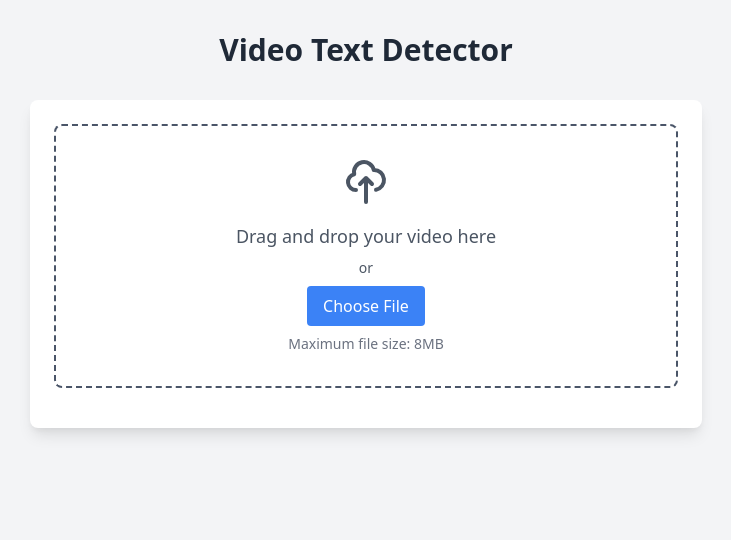
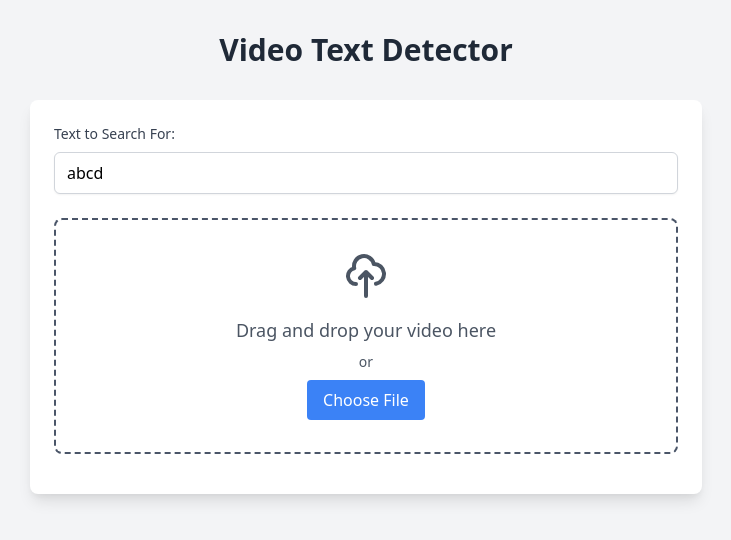
Before and after one commit to ITZ-ME-AI/ocr, a Flask app: page / in a window 1280 px wide. Shown: the top 540 px of the page, without its empty margins (274-1005 px from the left). Run offline with Flask 3, Linux system fonts and the light colour scheme.

Commit message:
Add files via upload

```diff
--- a/app.py
+++ b/app.py
@@ -1,127 +1,95 @@
-import os
-import gc
-from flask import Flask, request, render_template, jsonify
+from flask import Flask, request, jsonify, render_template
 import cv2
 import numpy as np
 import pytesseract
+import os
 from werkzeug.utils import secure_filename
-from multiprocessing import Pool, cpu_count
-import math
 
 app = Flask(__name__)
-app.config['UPLOAD_FOLDER'] = 'uploads'
-app.config['MAX_CONTENT_LENGTH'] = 8 * 1024 * 1024  # Reduced to 8MB max file size
 
-# Ensure upload directory exists
-os.makedirs(app.config['UPLOAD_FOLDER'], exist_ok=True)
+# Configure upload folder
+UPLOAD_FOLDER = 'uploads'
+if not os.path.exists(UPLOAD_FOLDER):
+    os.makedirs(UPLOAD_FOLDER)
+app.config['UPLOAD_FOLDER'] = UPLOAD_FOLDER
 
+# Configure allowed extensions
 ALLOWED_EXTENSIONS = {'mp4', 'avi', 'mov'}
 
 def allowed_file(filename):
     return '.' in filename and filename.rsplit('.', 1)[1].lower() in ALLOWED_EXTENSIONS
 
-def process_frame(frame_data):
-    try:
-        frame, frame_number = frame_data
-        # Resize frame to reduce memory usage
-        frame = cv2.resize(frame, (640, 360))  # Resize to 360p
+def process_video(video_path, keyword):
+    cap = cv2.VideoCapture(video_path)
+    if not cap.isOpened():
+        return False, "Error opening video file"
+
+    # Process every 100th frame to improve performance
+    frame_count = 0
+    while cap.isOpened():
+        ret, frame = cap.read()
+        if not ret:
+            break
+
+        frame_count += 1
+        if frame_count % 100 != 0:
+            continue
 
         # Convert frame to grayscale
         gray = cv2.cvtColor(frame, cv2.COLOR_BGR2GRAY)
 
-        # Apply thresholding to preprocess the image
-        threshold = cv2.threshold(gray, 0, 255, cv2.THRESH_BINARY + cv2.THRESH_OTSU)[1]
+        # Apply thresholding to get better text detection
+        _, thresh = cv2.threshold(gray, 0, 255, cv2.THRESH_BINARY + cv2.THRESH_OTSU)
 
-        # Perform text detection
-        text = pytesseract.image_to_string(threshold)
+        # Perform OCR
+        text = pytesseract.image_to_string(thresh)
 
-        # Clear memory
-        del frame, gray, threshold
-        gc.collect()
+        # Check if keyword is in the text
+        if keyword.lower() in text.lower():
+            cap.release()
+            return True, None
 
-        return 'abcd' in text.lower()
-    except Exception as e:
-        print(f"Error processing frame {frame_number}: {str(e)}")
-        return False
-
-def process_video(video_path):
-    try:
-        cap = cv2.VideoCapture(video_path)
-        total_frames = int(cap.get(cv2.CAP_PROP_FRAME_COUNT))
-        fps = cap.get(cv2.CAP_PROP_FPS)
-
-        # Process fewer frames (1 frame per 2 seconds)
-        frames_to_process = min(total_frames, int(fps * 30))  # Process at most 30 seconds worth of frames
-        frame_interval = max(1, total_frames // frames_to_process)
-
-        frames = []
-        frame_count = 0
-
-        while cap.isOpened():
-            ret, frame = cap.read()
-            if not ret:
-                break
-
-            if frame_count % frame_interval == 0:
-                frames.append((frame, frame_count))
-
-            frame_count += 1
-            if len(frames) >= frames_to_process:
-                break
-
-        cap.release()
-
-        # Process frames in smaller batches
-        batch_size = 5
-        results = []
-
-        for i in range(0, len(frames), batch_size):
-            batch = frames[i:i + batch_size]
-            with Pool(processes=1) as pool:  # Use only 1 process to reduce memory usage
-                batch_results = pool.map(process_frame, batch)
-                results.extend(batch_results)
-
-            # Clear memory after each batch
-            del batch
-            gc.collect()
-
-        # Clear all frames
-        del frames
-        gc.collect()
-
-        return any(results)
-    except Exception as e:
-        print(f"Error processing video: {str(e)}")
-        return False
+    cap.release()
+    return False, None
 
 @app.route('/')
 def index():
     return render_template('index.html')
 
-@app.route('/upload', methods=['POST'])
-def upload_file():
-    if 'video' not in request.files:
-        return jsonify({'error': 'No video file provided'}), 400
+@app.route('/check-text', methods=['POST'])
+def check_text():
+    if 'file' not in request.files:
+        return jsonify({'error': 'No file part'}), 400
 
-    file = request.files['video']
+    file = request.files['file']
     if file.filename == '':
         return jsonify({'error': 'No selected file'}), 400
 
-    if file and allowed_file(file.filename):
+    if not allowed_file(file.filename):
+        return jsonify({'error': 'Invalid file type. Please upload MP4, AVI, or MOV files.'}), 400
+
+    # Get keyword from form data
+    keyword = request.form.get('keyword', '').strip()
+    if not keyword:
+        return jsonify({'error': 'No keyword provided'}), 400
+
+    try:
         filename = secure_filename(file.filename)
         filepath = os.path.join(app.config['UPLOAD_FOLDER'], filename)
         file.save(filepath)
 
-        try:
-            result = process_video(filepath)
-            os.remove(filepath)  # Clean up the uploaded file
-            return jsonify({'found': result})
-        except Exception as e:
-            if os.path.exists(filepath):
-                os.remove(filepath)
-            return jsonify({'error': str(e)}), 500
+        contains_text, error = process_video(filepath, keyword)
 
-    return jsonify({'error': 'Invalid file type'}), 400
+        # Clean up the uploaded file
+        os.remove(filepath)
+
+        if error:
+            return jsonify({'error': error}), 400
+
+        return jsonify({'contains': contains_text})
+
+    except Exception as e:
+        return jsonify({'error': str(e)}), 500
 
 if __name__ == '__main__':
     app.run(debug=True)
--- a/templates/index.html
+++ b/templates/index.html
@@ -22,6 +22,15 @@
             <h1 class="text-3xl font-bold text-center text-gray-800 mb-8">Video Text Detector</h1>
 
             <div class="bg-white rounded-lg shadow-lg p-6">
+                <!-- Keyword Input -->
+                <div class="mb-6">
+                    <label for="keyword" class="block text-sm font-medium text-gray-700 mb-2">Text to Search For:</label>
+                    <input type="text" id="keyword" name="keyword"
+                           class="w-full px-3 py-2 border border-gray-300 rounded-md shadow-sm focus:outline-none focus:ring-blue-500 focus:border-blue-500"
+                           placeholder="Enter text to search for (e.g., abcd)"
+                           value="abcd">
+                </div>
+
                 <div id="drop-zone" class="drop-zone rounded-lg p-8 text-center cursor-pointer mb-4">
                     <div class="text-gray-600">
                         <svg class="mx-auto h-12 w-12 mb-4" fill="none" stroke="currentColor" viewBox="0 0 24 24">
@@ -33,7 +42,6 @@
                         <button onclick="document.getElementById('file-input').click()" class="mt-2 px-4 py-2 bg-blue-500 text-white rounded hover:bg-blue-600 transition-colors">
                             Choose File
                         </button>
-                        <p class="text-sm text-gray-500 mt-2">Maximum file size: 8MB</p>
                     </div>
                 </div>
 
@@ -54,6 +62,7 @@
         const fileInput = document.getElementById('file-input');
         const progress = document.getElementById('progress');
         const result = document.getElementById('result');
+        const keywordInput = document.getElementById('keyword');
 
         // Prevent default drag behaviors
         ['dragenter', 'dragover', 'dragleave', 'drop'].forEach(eventName => {
@@ -101,19 +110,21 @@
         }
 
         function uploadFile(file) {
-            if (file.size > 8 * 1024 * 1024) {  // 8MB in bytes
+            const keyword = keywordInput.value.trim();
+            if (!keyword) {
                 result.classList.remove('hidden');
-                result.innerHTML = `<div class="bg-red-100 text-red-700 p-4 rounded">Error: File size exceeds 8MB limit</div>`;
+                result.innerHTML = `<div class="bg-red-100 text-red-700 p-4 rounded">Please enter text to search for</div>`;
                 return;
             }
 
             const formData = new FormData();
-            formData.append('video', file);
+            formData.append('file', file);
+            formData.append('keyword', keyword);
 
             progress.classList.remove('hidden');
             result.classList.add('hidden');
 
-            fetch('/upload', {
+            fetch('/check-text', {
                 method: 'POST',
                 body: formData
             })
@@ -125,10 +136,10 @@
                 if (data.error) {
                     result.innerHTML = `<div class="bg-red-100 text-red-700 p-4 rounded">${data.error}</div>`;
                 } else {
-                    const message = data.found
-                        ? 'Text "abcd" was found in the video!'
-                        : 'Text "abcd" was not found in the video.';
-                    const bgColor = data.found ? 'bg-green-100 text-green-700' : 'bg-yellow-100 text-yellow-700';
+                    const message = data.contains
+                        ? `Text "${keyword}" was found in the video!`
+                        : `Text "${keyword}" was not found in the video.`;
+                    const bgColor = data.contains ? 'bg-green-100 text-green-700' : 'bg-yellow-100 text-yellow-700';
                     result.innerHTML = `<div class="${bgColor} p-4 rounded">${message}</div>`;
                 }
             })
```
